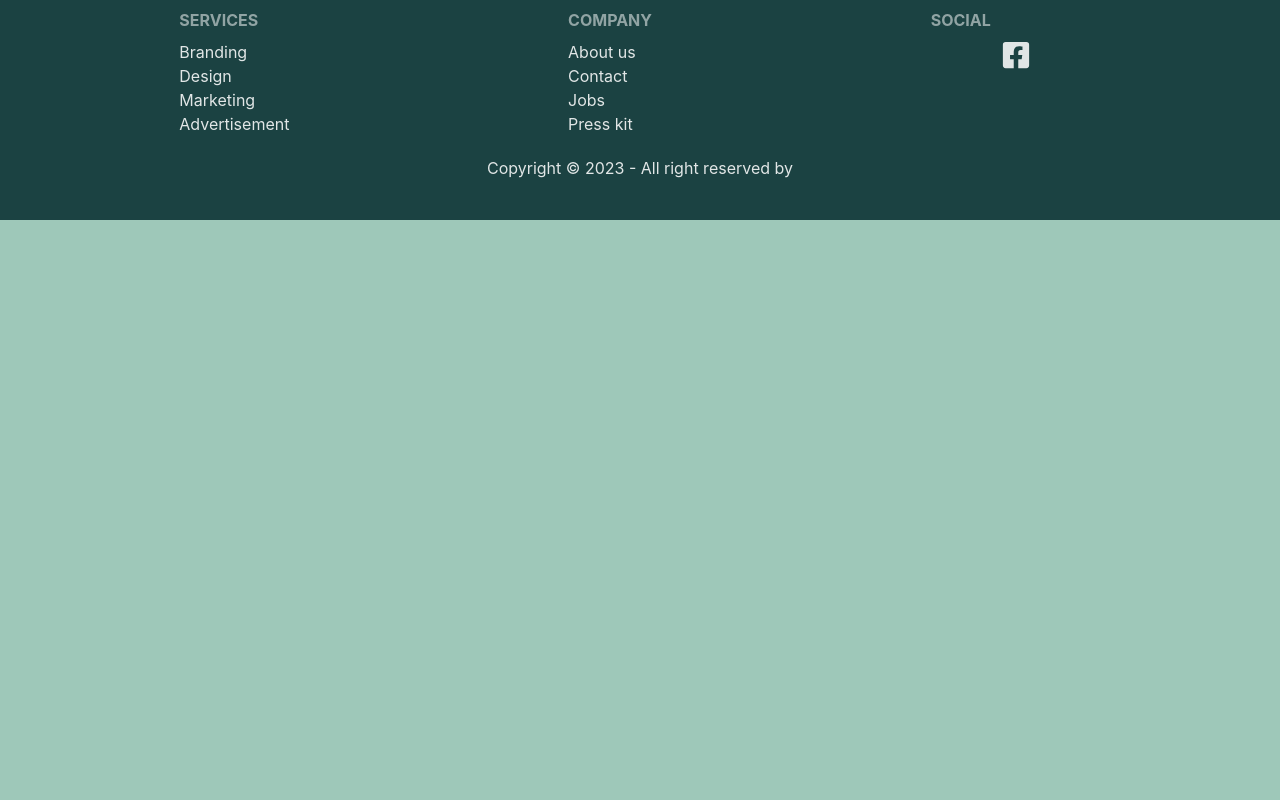
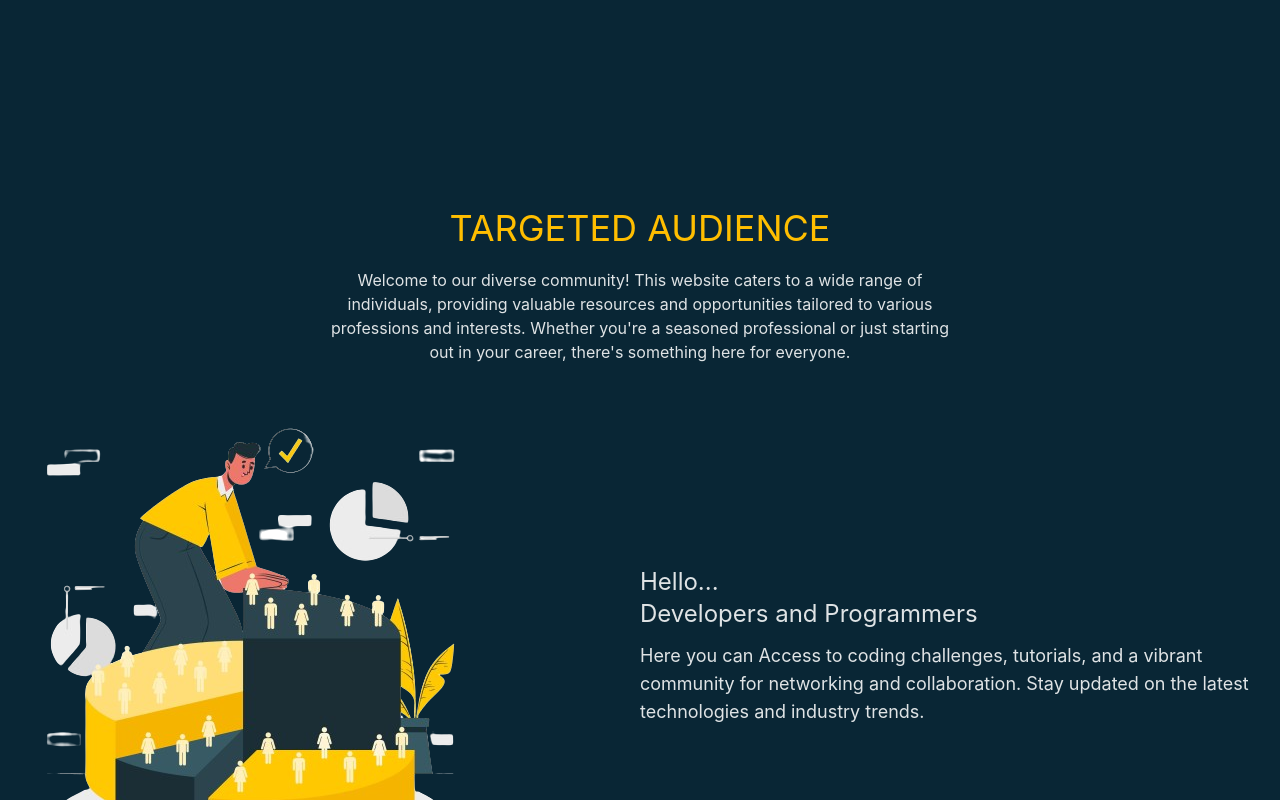
Before and after one commit to morz-mamun/T-Assistance-Client, a React (Vite) app: page / in a window 1280 px wide. Shown: the part 700-1500 px from the top of the page. Before the commit the page ends 920 px from the top, so only its background shows below. Built offline with nearby package versions, Linux system fonts and the light colour scheme; no server answers; some icons are missing.

Commit message:
added targeted audience section

```diff
--- a/package.json
+++ b/package.json
@@ -11,6 +11,7 @@
   },
   "dependencies": {
     "@tanstack/react-query": "^5.14.6",
+    "aos": "^2.3.4",
     "axios": "^1.6.2",
     "firebase": "^10.7.1",
     "localforage": "^1.10.0",
--- /dev/null
+++ b/src/Pages/Home/AudienceT/AudienceT.jsx
@@ -0,0 +1,43 @@
+import target from "../../../assets/target.png";
+
+const AudienceT = () => {
+  return (
+    <div className="bg-[#092635] py-20">
+      <div className="max-w-screen-xl mx-auto space-y-8">
+        <div className="w-1/2 mx-auto space-y-5">
+          <h1 className="uppercase text-center text-4xl text-warning">
+            Targeted Audience
+          </h1>
+          <p className="text-pretty text-center">
+            Welcome to our diverse community! This website caters to a wide
+            range of individuals, providing valuable resources and opportunities
+            tailored to various professions and interests. Whether you're a
+            seasoned professional or just starting out in your career, there's
+            something here for everyone.
+          </p>
+        </div>
+
+        <div className="grid grid-cols-2">
+          <div className="">
+            <img src={target} alt="" />
+          </div>
+          <div className="flex items-center">
+            <div className="space-y-3">
+              <h1 className="text-2xl">
+               <span className="text-2xl">Hello...</span> <br />
+                Developers and Programmers
+              </h1>
+              <p className="text-lg">
+                Here you can Access to coding challenges, tutorials, and a
+                vibrant community for networking and collaboration. Stay updated
+                on the latest technologies and industry trends.
+              </p>
+            </div>
+          </div>
+        </div>
+      </div>
+    </div>
+  );
+};
+
+export default AudienceT;
--- a/src/Pages/Home/Banner/Banner.jsx
+++ b/src/Pages/Home/Banner/Banner.jsx
@@ -4,7 +4,7 @@ import { FaArrowRightFromBracket } from "react-icons/fa6";
 const Banner = () => {
   return (
     <div className="bg-[#092635]">
-      <div className="flex flex-col-reverse md:flex-row-reverse md:pt-10  max-w-screen-xl justify-center items-center mx-auto md:h-[600px]">
+      <div className="flex flex-col-reverse md:flex-row-reverse md:pt-10  max-w-screen-xl justify-center items-center mx-auto md:h-[760px]">
         <div className="md:w-1/2">
           <img src={banner} className="" />
           <div className="flex items-center justify-center mb-5 md:hidden">
--- a/src/Pages/Home/Home.jsx
+++ b/src/Pages/Home/Home.jsx
@@ -1,3 +1,4 @@
+import AudienceT from "./AudienceT/AudienceT";
 import Banner from "./Banner/Banner";
 
 
@@ -5,6 +6,7 @@ const Home = () => {
     return (
         <div>
            <Banner></Banner>
+           <AudienceT></AudienceT>
         </div>
     );
 };
```
Also changed, not shown: src/assets/target.png (added), 1 other file (tests, documents, lock files or other folders).
